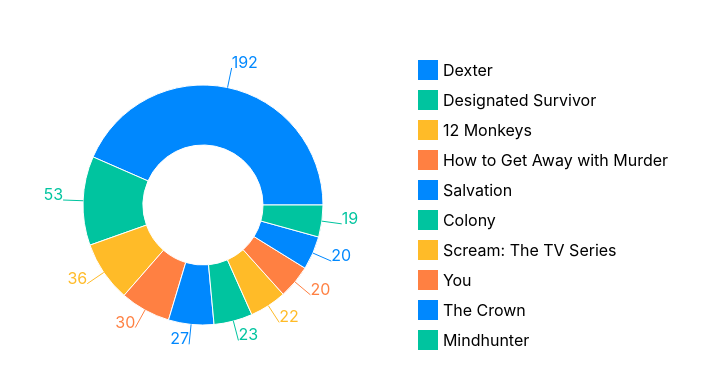
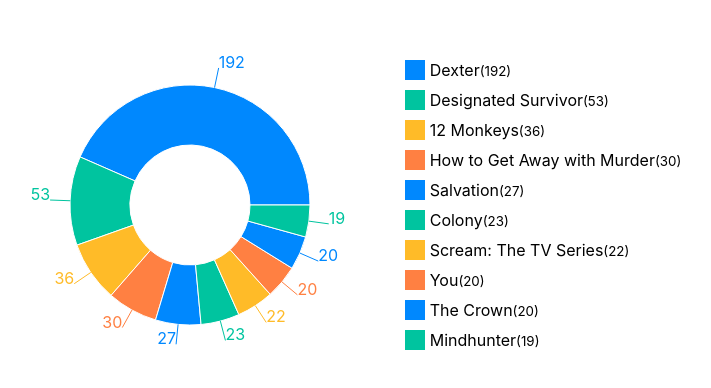
Before and after one commit to zilahir/me-stats, a React (Create React App) app: page / in a window 1280 px wide. Shown: the top 388 px of the page, without its empty margins (297-1008 px from the left). Built offline with nearby package versions, Linux system fonts and the light colour scheme.

Commit message:
value added to the names

```diff
--- a/src/components/Main/index.js
+++ b/src/components/Main/index.js
@@ -65,6 +65,11 @@
 						<ColoredLabel key={`block-${index}`} color={COLORS[index % COLORS.length]}>
 							<p>
 								{thisYearShow[index].name}
+								<smalL>
+									{
+										`(${thisYearShow[index].value})`
+									}
+								</smalL>
 							</p>
 						</ColoredLabel>
 					))
```
